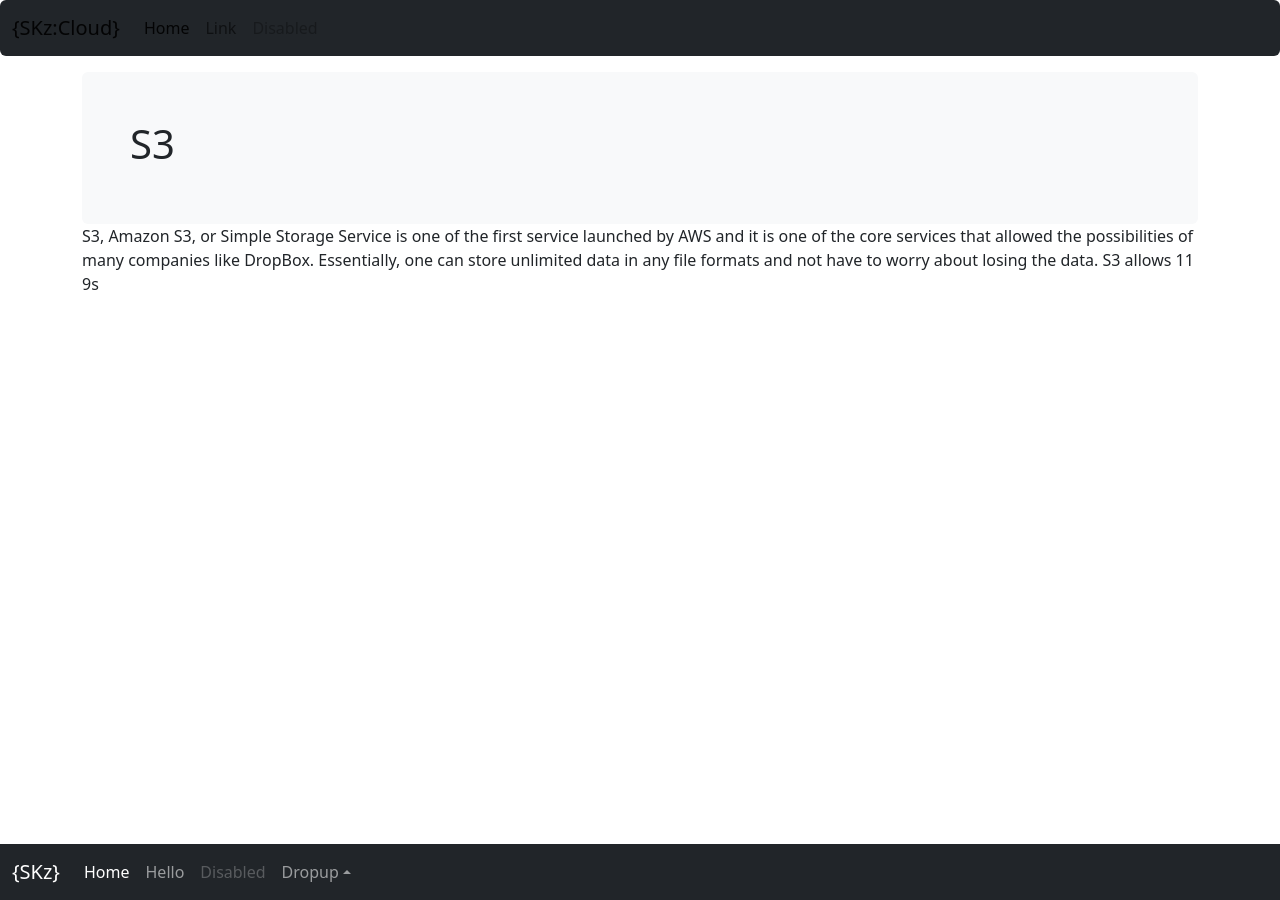
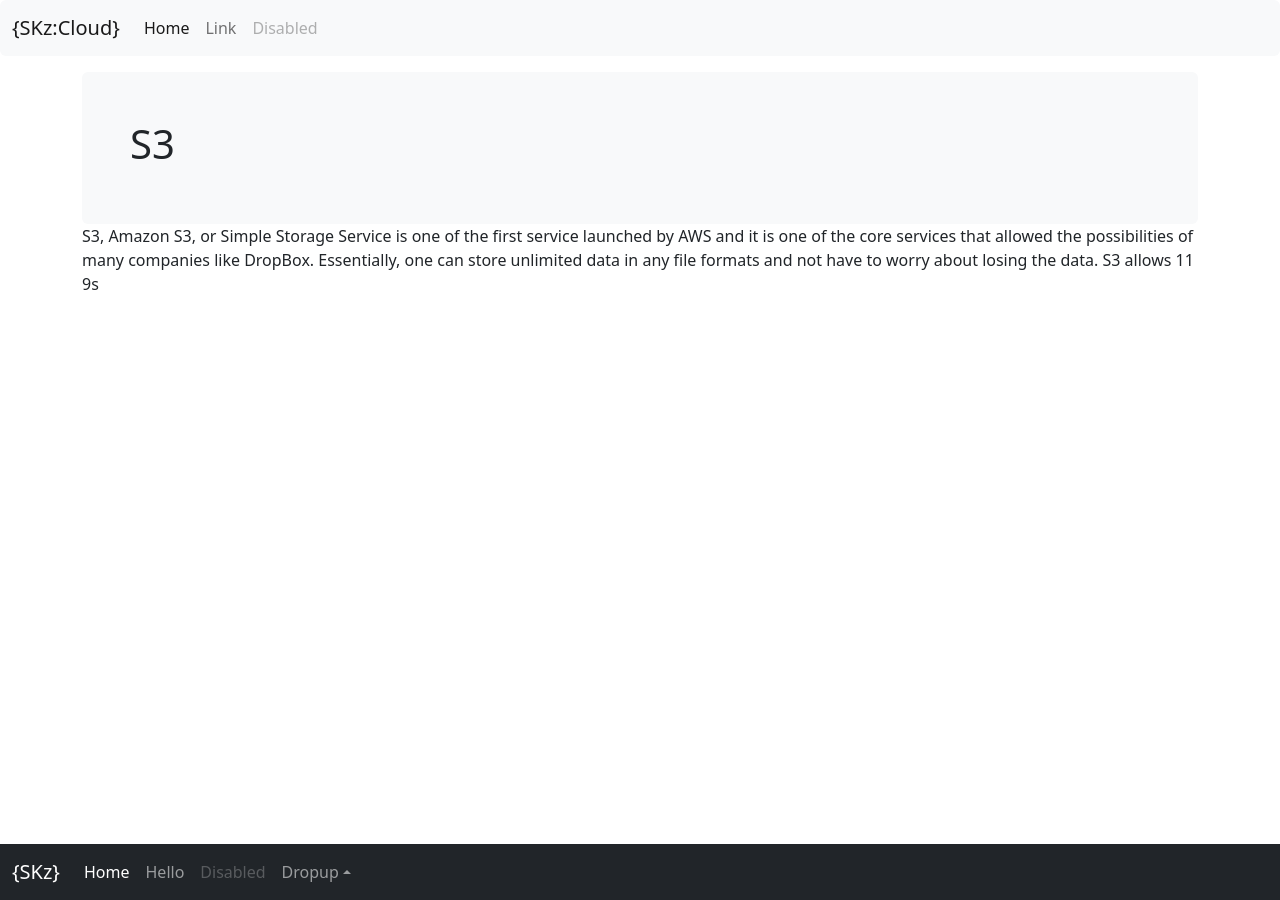
Before and after one commit to s-kazi/s-kazi.github.io, a Jekyll site: the page built from aws/s3/what-is-s3.markdown, in a window 1280 px wide. Built offline with Jekyll 4.4.1, drawn with Linux system fonts in a browser that asks for light colours; nearby versions of some CDN libraries.

Commit message:
Update header.html

```diff
--- a/_includes/header.html
+++ b/_includes/header.html
@@ -11,7 +11,7 @@
 </head>
 <body>
   <!--<nav class="navbar navbar-expand-md navbar-dark fixed-top bg-dark">-->
-  <nav class="navbar navbar-expand-lg bg-dark rounded">
+  <nav class="navbar navbar-expand-lg bg-light rounded">
   <div class="container-fluid">
     <a class="navbar-brand" href="/">{SKz:Cloud}</a>
     <button class="navbar-toggler" type="button" data-bs-toggle="collapse" data-bs-target="#navbarCollapse" aria-controls="navbarCollapse" aria-expanded="false" aria-label="Toggle navigation">
```
